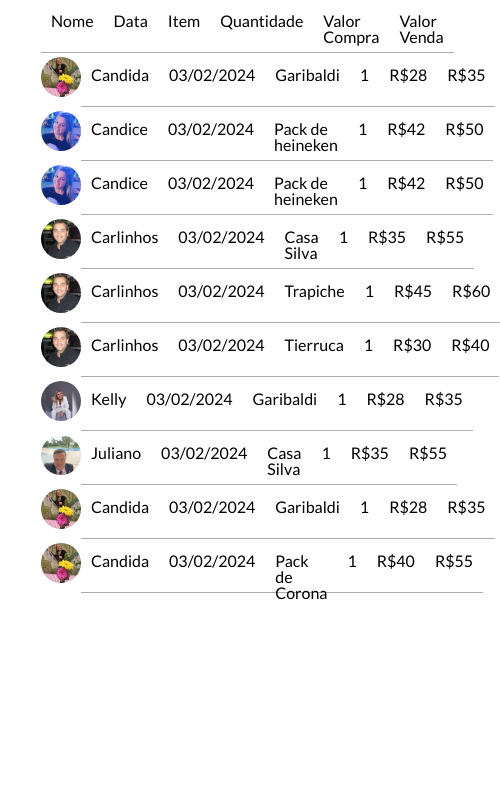
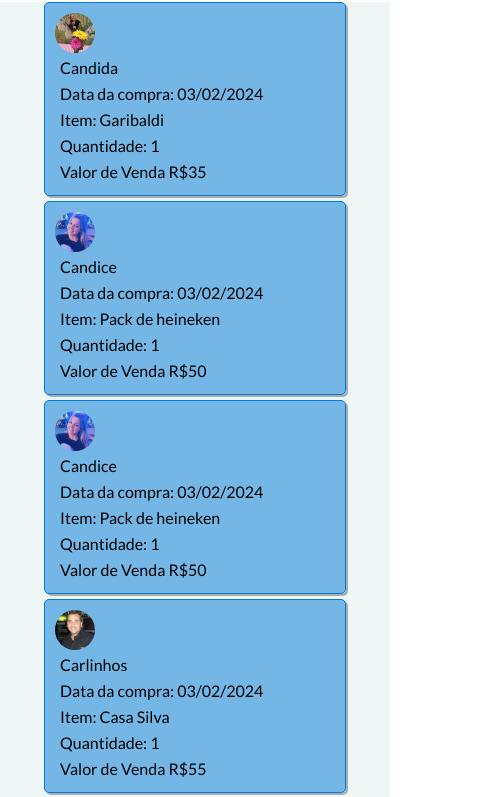
Before and after one commit to cassjonnes/vinho_loja, a plain HTML site: page historicoVendas.html in a window 390 px wide. Shown: the part 73-870 px from the top of the page, 500 px wide, since content can reach past the window. Before the commit the page ends 844 px from the top, so only its background shows below. Drawn offline with Linux system fonts and the light colour scheme.

Commit message:
historico de vendas mobile

```diff
--- a/css/vendas.css
+++ b/css/vendas.css
@@ -37,6 +37,10 @@ header{
 
 /* TABELA */
 
+main{
+    background-color: #eff7f6;
+}
+
 .vendas{
     margin: 1% 10%;
 }
@@ -59,3 +63,48 @@ header{
     border-radius: 90px;
     max-height: 40px;
 }
+
+footer{
+    width: 100%;
+}
+
+footer .logo__loja{
+    display: none;
+}
+
+
+@media only screen and (max-width: 700px){
+
+    header{
+        width: 90%;
+
+    }
+
+    .cabecalho{
+        display: none;
+    }
+
+    .linha{
+        background-color: #007bd983;
+        display: block;
+        padding: 10px;
+        height: auto;
+        border: 1px solid #007ad9;
+        box-shadow: 2px 2px rgb(172, 172, 172);
+        border-radius: 5px;
+        margin: 5px;
+    }
+
+    .item{
+        width: 100%;
+        padding: 5px;
+        border: none;
+    }
+
+    footer .logo__loja{
+        display: block;
+        width: 100px;
+        margin:  0 40%;
+    }
+
+}
--- a/historicoVendas.html
+++ b/historicoVendas.html
@@ -21,10 +21,13 @@
         <a href="./index.html" class="nav">Home</a>
     </header>
     <main>
-        <div class="vendas">
+        <div class="vendas" id="vendas">
 
         </div>
     </main>
+    <footer>
+        <img class="logo__loja" src="./img/logo.jpg" alt="logo loja">
+    </footer>
 </body>
 <script src="./js/vendas.js"></script>
 </html>
--- a/js/main.js
+++ b/js/main.js
@@ -15,7 +15,7 @@ const dados = {
             "tipo": "Tinto",
             "uva": "Cabernet Sauvignon",
             "preco": 65,
-            "unidades": 4,
+            "unidades": 5,
             "imagem": "./img/casillero_cabernet_s.webp"
         },
         {
--- a/js/vendas.js
+++ b/js/vendas.js
@@ -137,10 +137,10 @@ let listaOrdenada = resultado.sort(function(b, a) {
     return a.data - b.data;
   });
 
-console.log(listaOrdenada)
-
-montaCabecalhoRegistroVendas()
-
+  function suaFuncao() {
+    // Se a largura da tela for maior que 700 pixels
+    if (window.innerWidth > 700) {
+        montaCabecalhoRegistroVendas();
         for(let i = 0; i < listaOrdenada.length; i++){
             montaRegistrosVendas(
                 listaOrdenada[i].avatar,
@@ -148,28 +148,64 @@ for(let i = 0; i < listaOrdenada.length; i++){
                 listaOrdenada[i].data,
                 listaOrdenada[i].compra,
                 listaOrdenada[i].quantidade,
-        listaOrdenada[i].valorCompra,
                 listaOrdenada[i].valorVenda,
                 listaOrdenada[i].avatar,
                 listaOrdenada[i].valorVenda
             )
         }
+    } else {
+        for(let i = 0; i < listaOrdenada.length; i++){
+            montaRegistrosVendas(
+                listaOrdenada[i].avatar,
+                listaOrdenada[i].nome,
+                listaOrdenada[i].data,
+                listaOrdenada[i].compra,
+                listaOrdenada[i].quantidade,
+                listaOrdenada[i].valorVenda,
+                listaOrdenada[i].avatar,
+                listaOrdenada[i].valorVenda
+            )
+        }
+    }
+  }
+
+  // Chamando suaFuncao quando a página é carregada
+  window.onload = function() {
+
+    const resultadosContainer = document.getElementById('vendas');
+    // Limpa o conteúdo anterior
+    resultadosContainer.innerHTML = '';
+
+    suaFuncao();
+  };
+
+  // Chamando suaFuncao quando a janela é redimensionada
+  window.onresize = function() {
+    const resultadosContainer = document.getElementById('vendas');
+    // Limpa o conteúdo anterior
+    resultadosContainer.innerHTML = '';
+    suaFuncao();
+  };
+
 
 function montaCabecalhoRegistroVendas(){
     const areaVendas = document.querySelector('.vendas');
 
     let novaLinha = document.createElement("div");
     novaLinha.classList.add('linha');
+    novaLinha.classList.add('cabecalho');
     areaVendas.appendChild(novaLinha);
 
     let pessoa = document.createElement("h1");
     let textoNome = document.createTextNode('Nome');
+    novaLinha.classList.add('cabecalho');
     pessoa.classList.add('item');
     pessoa.appendChild(textoNome);
     novaLinha.appendChild(pessoa);
 
     let data = document.createElement("h1");
     let textoData = document.createTextNode('Data');
+    novaLinha.classList.add('cabecalho');
     data.classList.add('item');
     data.appendChild(textoData);
     novaLinha.appendChild(data);
@@ -177,29 +213,26 @@ function montaCabecalhoRegistroVendas(){
     let item = document.createElement("h1");
     let textoItem = document.createTextNode('Item');
     item.classList.add('item');
+    novaLinha.classList.add('cabecalho');
     item.appendChild(textoItem);
     novaLinha.appendChild(item);
 
     let quantiade = document.createElement("h1");
     let textoQuantidade = document.createTextNode('Quantidade');
     quantiade.classList.add('item');
+    novaLinha.classList.add('cabecalho');
     quantiade.appendChild(textoQuantidade);
     novaLinha.appendChild(quantiade);
-
-    let valorCompra = document.createElement("h1");
-    let textoValorCompra = document.createTextNode('Valor Compra');
-    valorCompra.classList.add('item');
-    valorCompra.appendChild(textoValorCompra);
-    novaLinha.appendChild(valorCompra);
 
     let valorVenda = document.createElement("h1");
     let textoValorVenda = document.createTextNode('Valor Venda');
     valorVenda.classList.add('item');
+    novaLinha.classList.add('cabecalho');
     valorVenda.appendChild(textoValorVenda);
     novaLinha.appendChild(valorVenda);
 }
 
-function montaRegistrosVendas(avatar, nome, data, compra, quantidade, valorCompra, valorVenda){
+function montaRegistrosVendas(avatar, nome, data, compra, quantidade, valorVenda){
 
     const areaVendas = document.querySelector('.vendas');
 
@@ -231,31 +264,25 @@ function montaRegistrosVendas(avatar, nome, data, compra, quantidade, valorCompr
     console.log(dataFormatada);
 
     let dataCompra = document.createElement("p");
-    let textoData = document.createTextNode(`${dataFormatada}`);
+    let textoData = document.createTextNode(`Data da compra: ${dataFormatada}`);
     dataCompra.classList.add('item');
     dataCompra.appendChild(textoData);
     novaLinha.appendChild(dataCompra);
 
     let itemCompra = document.createElement("p");
-    let textoCompra = document.createTextNode(`${compra}`);
+    let textoCompra = document.createTextNode(`Item: ${compra}`);
     itemCompra.classList.add('item');
     itemCompra.appendChild(textoCompra);
     novaLinha.appendChild(itemCompra);
 
     let itemQuantidade = document.createElement("p");
-    let textoQuantiade = document.createTextNode(`${quantidade}`);
+    let textoQuantiade = document.createTextNode(`Quantidade: ${quantidade}`);
     itemQuantidade.classList.add('item');
     itemQuantidade.appendChild(textoQuantiade);
     novaLinha.appendChild(itemQuantidade);
 
-    let compraValor = document.createElement("p");
-    let compraTexto = document.createTextNode(`R$${valorCompra}`);
-    compraValor.classList.add('item');
-    compraValor.appendChild(compraTexto);
-    novaLinha.appendChild(compraValor);
-
     let vendaValor = document.createElement("p");
-    let vendaTexto = document.createTextNode(`R$${valorVenda}`);
+    let vendaTexto = document.createTextNode(`Valor de Venda R$${valorVenda}`);
     vendaValor.classList.add('item');
     vendaValor.appendChild(vendaTexto);
     novaLinha.appendChild(vendaValor);
```
Lines whose indentation alone changed are shown as unchanged.
